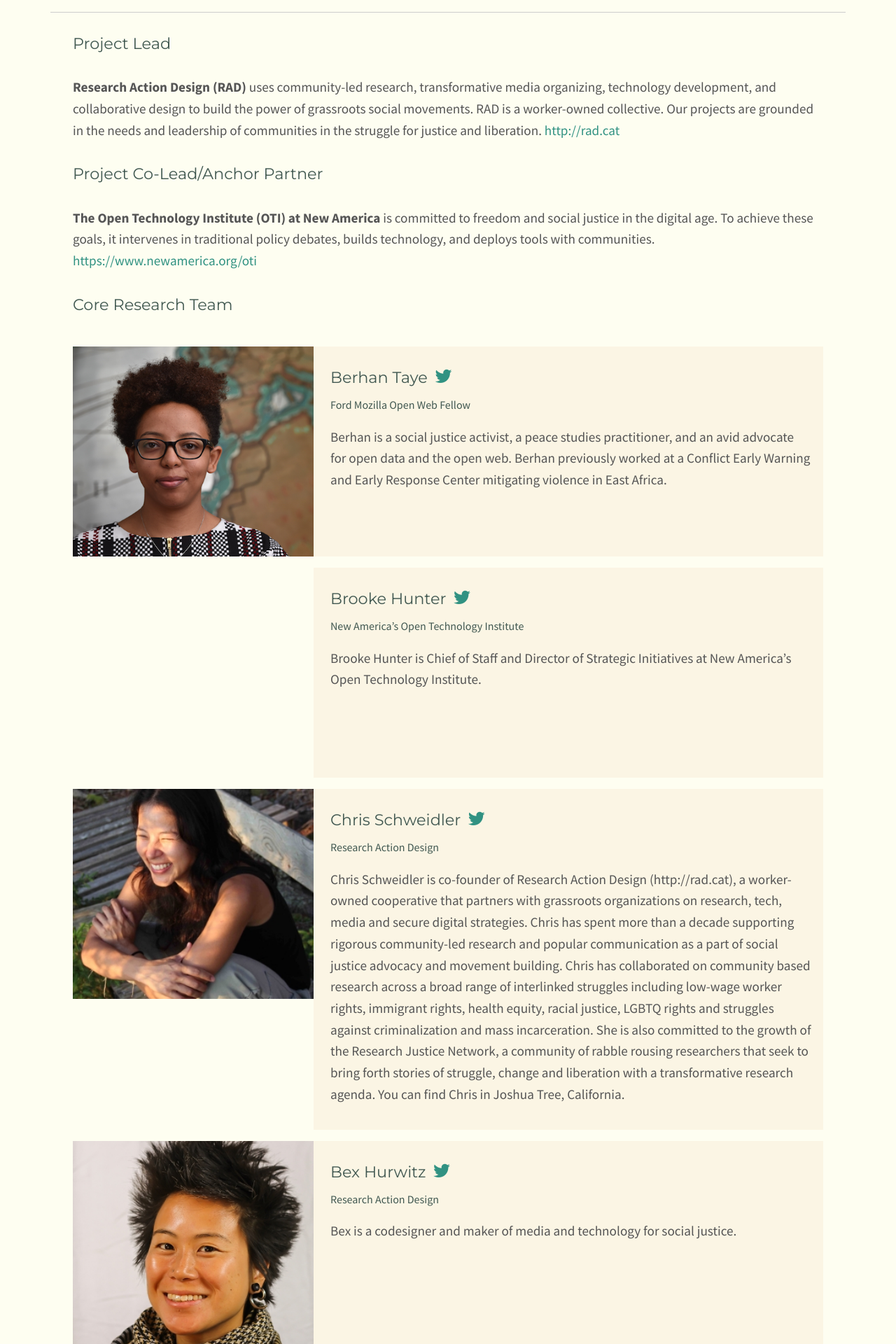
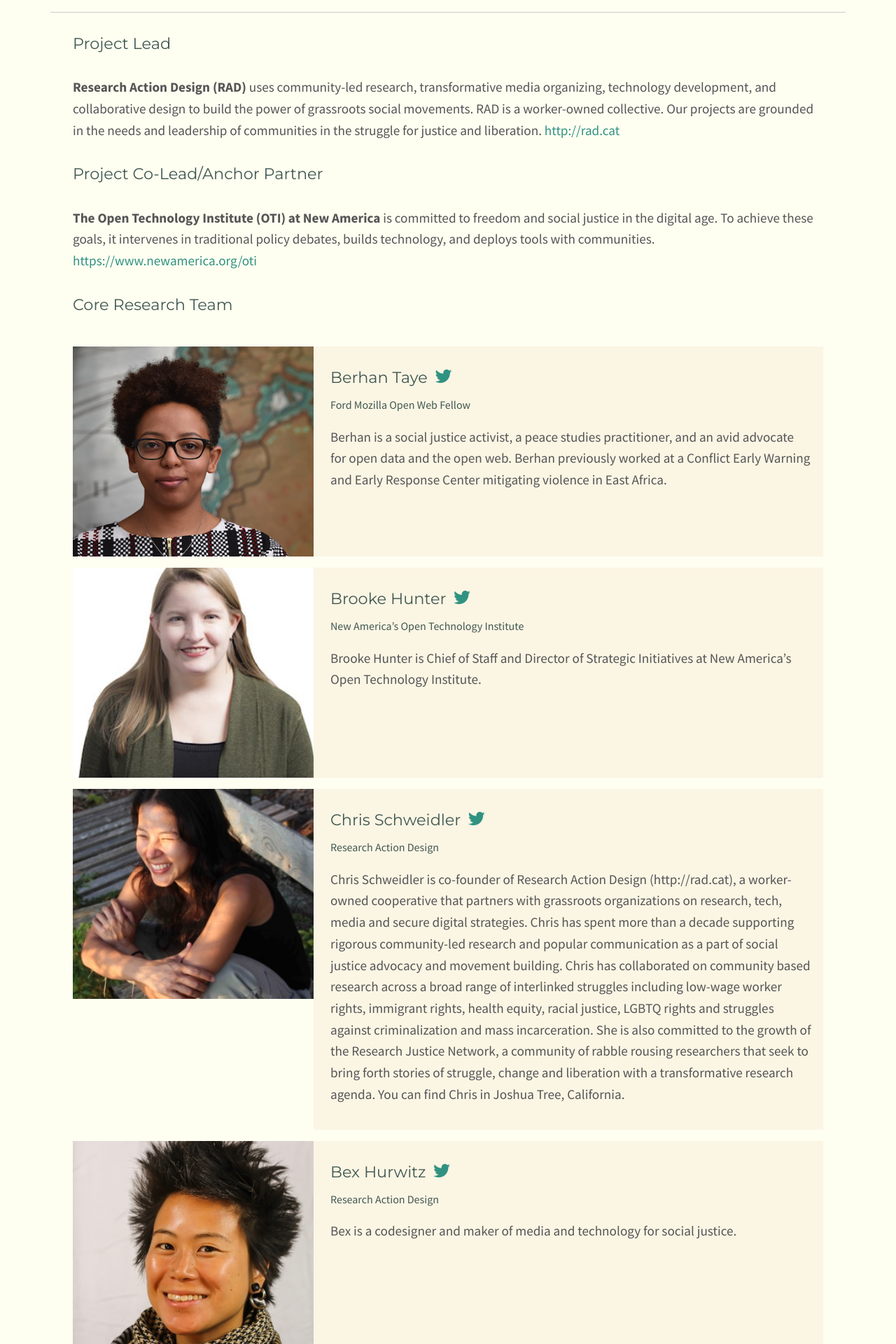
Before and after one commit to opentechinstitute/tech-for-social-justice, a Jekyll site: the page built from about.markdown, in a window 1280 px wide. Shown: the part 1211-3131 px from the top of the page at 70% size. Built offline with Jekyll 4.4.1, drawn with Linux system fonts in a browser that asks for light colours; nearby versions of some CDN libraries.

Commit message:
added pic for brooke

```diff
--- a/_people/brooke-hunter.markdown
+++ b/_people/brooke-hunter.markdown
@@ -2,6 +2,7 @@
 title: Brooke Hunter
 date: 2017-03-05 00:59:00 Z
 position: 1
+photo: "/uploads/brooke-hunter.jpg"
 twitter: BookBrooke
 role: core
 organization: " New America’s Open Technology Institute"
```
Also changed, not shown: _uploads/brooke-hunter.jpg (added).
